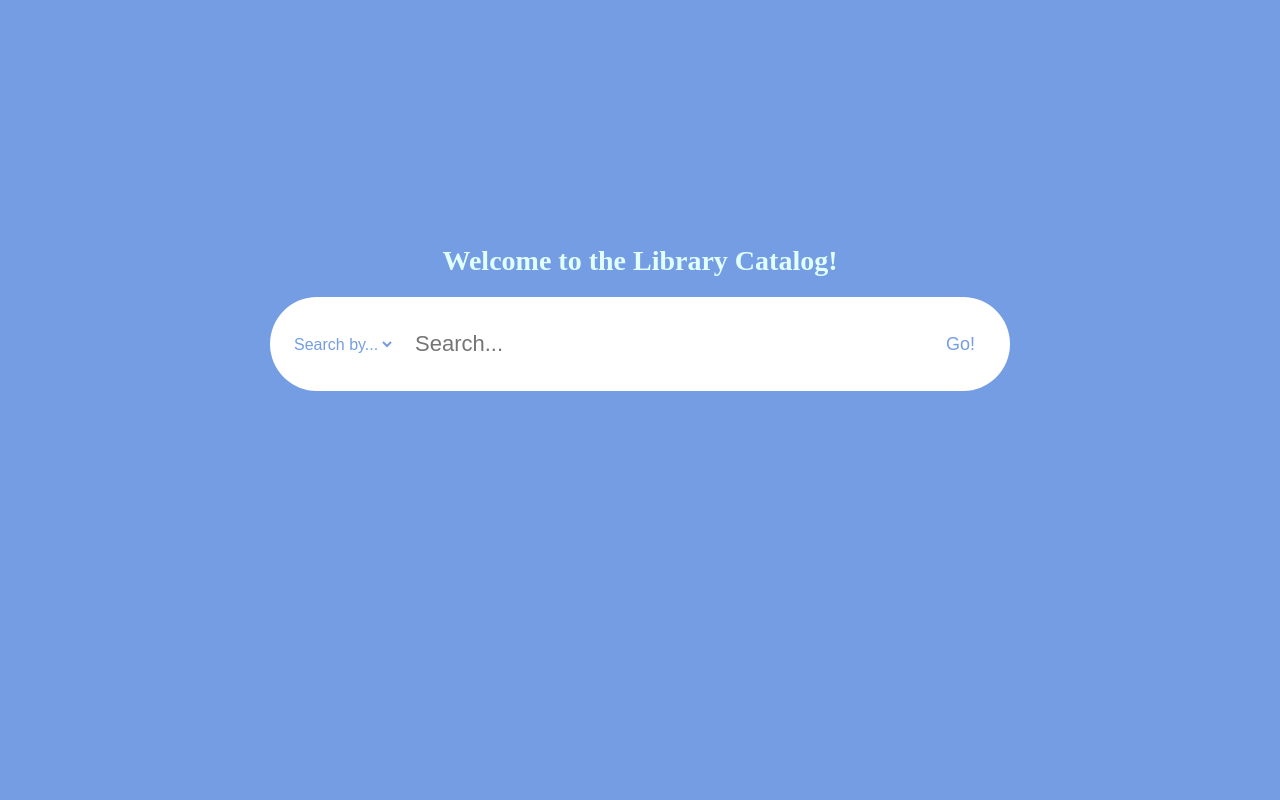
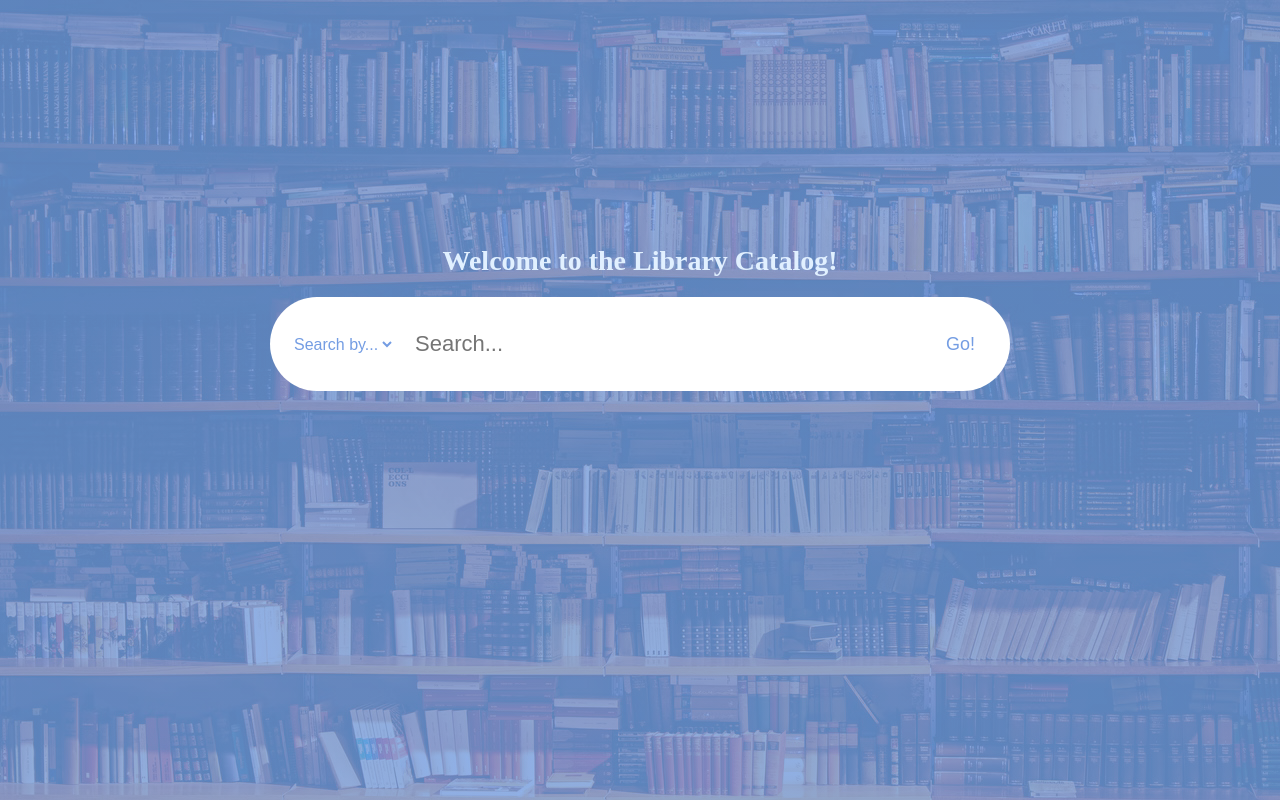
Before and after one commit to codyswanner/DjangoPlayground_v1, a Django app: template LearningDjango/search/templates/search/index.html in a window 1280 px wide. Run offline with Django 3.2, Linux system fonts and the light colour scheme; the template is opened without the code that fills it, so the values that code supplies are empty.

Commit message:
Add files via upload

```diff
--- a/LearningDjango/search/static/search/style.css
+++ b/LearningDjango/search/static/search/style.css
@@ -1,5 +1,5 @@
 body {
-        background-color: rgba(116, 157, 227, 1);
+        background-image: linear-gradient(rgba(116, 157, 227, 0.8),rgba(116, 157, 227, 0.8)), url("/static/search/library_shelf.jpg");
 }
 
 
@@ -21,7 +21,7 @@ h3 {
         padding:  10px;
         margin: 10px;
         flex: 0;
-        color: rgba(225, 255, 255, 1);
+        color: rgba(225, 240, 255, 1);
 
 }
 
```
Also changed, not shown: LearningDjango/search/static/search/library_shelf.jpg (added).
